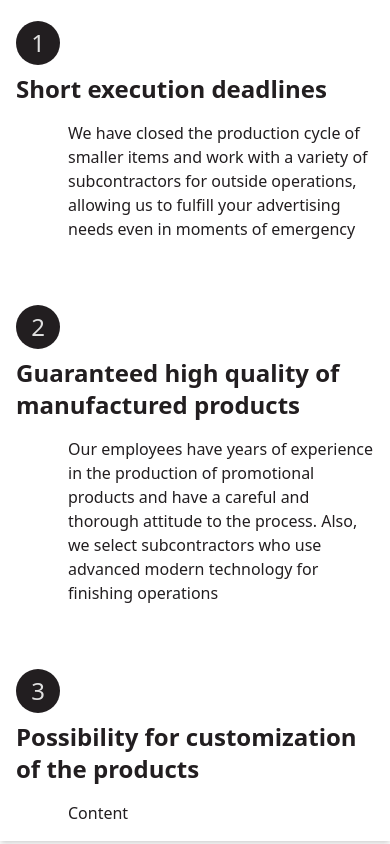
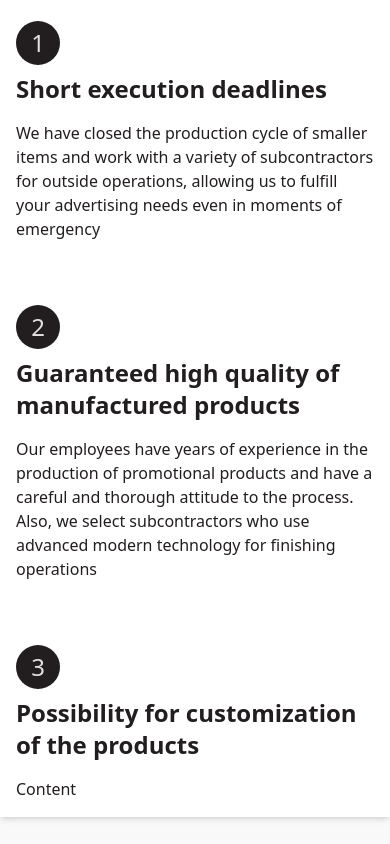
Before and after one commit to RyotaMitaraiWeb/studio-dada-website, an Astro site: page /en/catalogue in a window 390 px wide. Shown: the part 4040-4884 px from the top of the page. Built offline with nearby package versions, Linux system fonts and the light colour scheme; Astro itself is replaced by a stand-in of ours.

Commit message:
remove indent on small screens

```diff
--- a/src/components/features/catalogue/AdvantageBox.astro
+++ b/src/components/features/catalogue/AdvantageBox.astro
@@ -27,7 +27,10 @@ const paddingLeft = size + 8 + 'px'; // size + gap
     <h3 class="text-black text-2xl md:text-3xl font-bold">{title}</h3>
   </div>
 
-  <div class="flex flex-row" style={{ paddingLeft }}>
+  <div class="md:flex flex-row hidden" style={{ paddingLeft }}>
+    <Typography>{reason}</Typography>
+  </div>
+  <div class="flex md:hidden">
     <Typography>{reason}</Typography>
   </div>
 </li>
```
